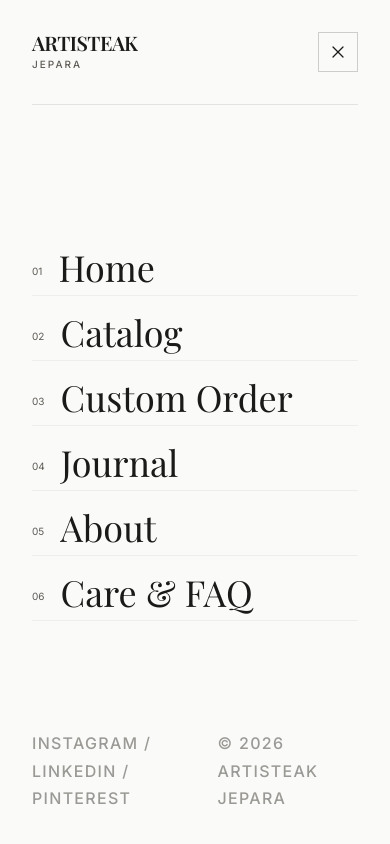
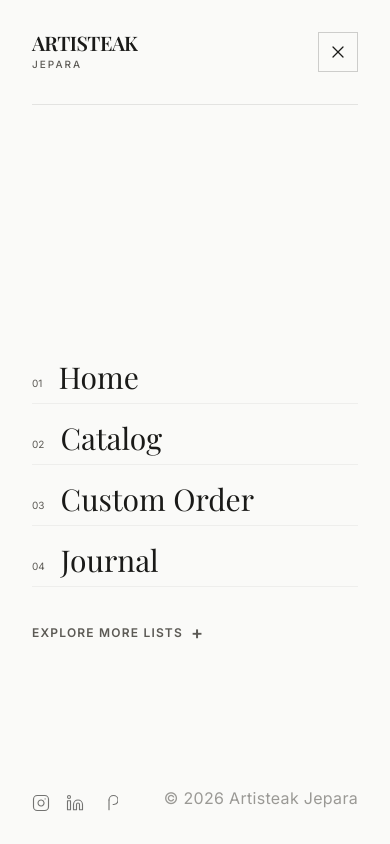
Before and after one commit to muhammadfaza16/mebel-web-1, a Next.js app: page / in a window 390 px wide. Both pictures are taken after a click on the button 354 px from the left and 67 px from the top of the page. Shown: the top 844 px of the page. Built offline with nearby package versions, Linux system fonts and the light colour scheme.

Commit message:
style: refine mobile nav overlay layout, social icons, and typography

```diff
--- a/src/components/Navbar.tsx
+++ b/src/components/Navbar.tsx
@@ -4,11 +4,12 @@ import { useState, useEffect } from "react";
 import Link from "next/link";
 import { usePathname } from "next/navigation";
 import { motion, AnimatePresence } from "framer-motion";
-import { Menu, X } from "lucide-react";
+import { Menu, X, Instagram, Linkedin } from "lucide-react";
 
 export default function Navbar() {
   const [scrolled, setScrolled] = useState(false);
   const [isOpen, setIsOpen] = useState(false);
+  const [showMoreOverlay, setShowMoreOverlay] = useState(false);
   const pathname = usePathname();
 
   // Pages that start with a dark hero section
@@ -57,8 +58,8 @@ export default function Navbar() {
                </button>
             </div>
 
-            <nav className="flex-1 flex flex-col justify-center gap-sp-2">
-               {navLinks.map((link, i) => (
+            <nav className="flex-1 flex flex-col justify-center gap-sp-2 mt-[10vh]">
+               {(showMoreOverlay ? navLinks : navLinks.slice(0, 4)).map((link, i) => (
                  <motion.div
                   key={link.name}
                   initial={{ opacity: 0, x: 20 }}
@@ -71,16 +72,42 @@ export default function Navbar() {
                       onClick={() => setIsOpen(false)}
                       className="flex items-end gap-sp-2"
                     >
-                      <span className="text-[10px] pb-2 text-brand-text-muted">0{i+1}</span>
-                      <span className="text-4xl md:text-5xl lg:text-7xl font-serif text-brand-text hover:text-brand-terracotta hover:italic transition-colors duration-300 block">{link.name}</span>
+                      <span className="text-[10px] pb-1 text-brand-text-muted">0{i+1}</span>
+                      <span className="text-3xl md:text-5xl lg:text-7xl font-serif text-brand-text hover:text-brand-terracotta hover:italic transition-colors duration-300 block">{link.name}</span>
                     </Link>
                  </motion.div>
                ))}
+
+               {!showMoreOverlay && (
+                 <motion.div
+                  initial={{ opacity: 0, x: 20 }}
+                  animate={{ opacity: 1, x: 0 }}
+                  transition={{ delay: 0.4 }}
+                  className="mt-4"
+                 >
+                    <button
+                      onClick={() => setShowMoreOverlay(true)}
+                      className="text-xs uppercase tracking-widest font-semibold flex items-center gap-2 text-brand-text-muted hover:text-brand-terracotta transition-colors"
+                    >
+                      Explore More Lists <span className="text-lg">+</span>
+                    </button>
+                 </motion.div>
+               )}
             </nav>
 
-            <div className="pt-sp-4 flex justify-between items-end text-subheading">
-               <p className="opacity-60">Instagram / LinkedIn / Pinterest</p>
-               <p className="opacity-60">© 2026 Artisteak Jepara</p>
+            <div className="pt-sp-4 flex justify-between items-end text-xs tracking-wide">
+               <div className="flex gap-4 opacity-60">
+                 <a href="#" className="hover:text-brand-terracotta transition-colors"><Instagram size={18} strokeWidth={1.5} /></a>
+                 <a href="#" className="hover:text-brand-terracotta transition-colors"><Linkedin size={18} strokeWidth={1.5} /></a>
+                 {/* Generic SVG for Pinterest as lucide-react doesn't have it natively */}
+                 <a href="#" className="hover:text-brand-terracotta transition-colors">
+                    <svg width="18" height="18" viewBox="0 0 24 24" fill="none" stroke="currentColor" strokeWidth="1.5" strokeLinecap="round" strokeLinejoin="round">
+                      <line x1="12" y1="8" x2="12" y2="21" />
+                      <path d="M12 8c0-3.3 2.7-6 6-6s6 2.7 6 6c0 3.1-2.4 5.7-5.5 6h-1" />
+                    </svg>
+                 </a>
+               </div>
+               <p className="opacity-60 normal-case">© 2026 Artisteak Jepara</p>
             </div>
           </motion.div>
         )}
@@ -121,17 +148,17 @@ export default function Navbar() {
               <span className={`text-[10px] tracking-[0.2em] font-medium mt-1 uppercase ${(scrolled || !isDarkHeroPage) ? "text-brand-text-muted" : "text-white/70"}`}>Jepara</span>
             </div>
           </Link>
-          <div className={`flex gap-sp-4 items-center text-subheading ${(scrolled || !isDarkHeroPage) ? "" : "text-white"}`}>
+          <div className={`flex gap-6 md:gap-8 items-center text-subheading tracking-wide ${(scrolled || !isDarkHeroPage) ? "" : "text-white"}`}>
             <Link href="/catalog" className={`hidden md:inline cursor-pointer hover:text-brand-terracotta transition-colors ${(scrolled || !isDarkHeroPage) ? "text-brand-text-muted" : "text-white"}`}>Catalog</Link>
-            <Link href="/custom-order" className={`hidden md:inline cursor-pointer hover:text-brand-terracotta transition-colors ${(scrolled || !isDarkHeroPage) ? "text-brand-text-muted" : "text-white"}`}>Custom Order</Link>
             <Link href="/journal" className={`hidden md:inline cursor-pointer hover:text-brand-terracotta transition-colors ${(scrolled || !isDarkHeroPage) ? "text-brand-text-muted" : "text-white"}`}>Journal</Link>
-            <Link href="/about" className={`hidden md:inline cursor-pointer hover:text-brand-terracotta transition-colors ${(scrolled || !isDarkHeroPage) ? "text-brand-text-muted" : "text-white"}`}>About</Link>
 
+            {/* Toggler / Expand the list */}
             <button
               onClick={() => setIsOpen(true)}
-              className={`w-10 h-10 rounded-none border flex items-center justify-center hover:bg-brand-text hover:text-white transition-all cursor-pointer ml-2 ${(scrolled || !isDarkHeroPage) ? "border-brand-text/20" : "border-white/30"}`}
+              className={`group flex items-center gap-3 px-3 py-2 rounded-none border transition-all cursor-pointer ml-2 ${(scrolled || !isDarkHeroPage) ? "border-brand-text/20 hover:bg-brand-text hover:text-white" : "border-white/30 hover:bg-white hover:text-brand-dark-bg"}`}
             >
-              <Menu size={18} strokeWidth={1.5} className={(scrolled || !isDarkHeroPage) ? "text-brand-text" : "text-white"} />
+              <span className={`text-[10px] uppercase tracking-widest font-semibold hidden sm:inline ${(scrolled || !isDarkHeroPage) ? "text-brand-text group-hover:text-white" : "text-white group-hover:text-brand-dark-bg"}`}>Menu</span>
+              <Menu size={16} strokeWidth={1.5} className={(scrolled || !isDarkHeroPage) ? "text-brand-text group-hover:text-white" : "text-white group-hover:text-brand-dark-bg"} />
             </button>
           </div>
         </nav>
```
